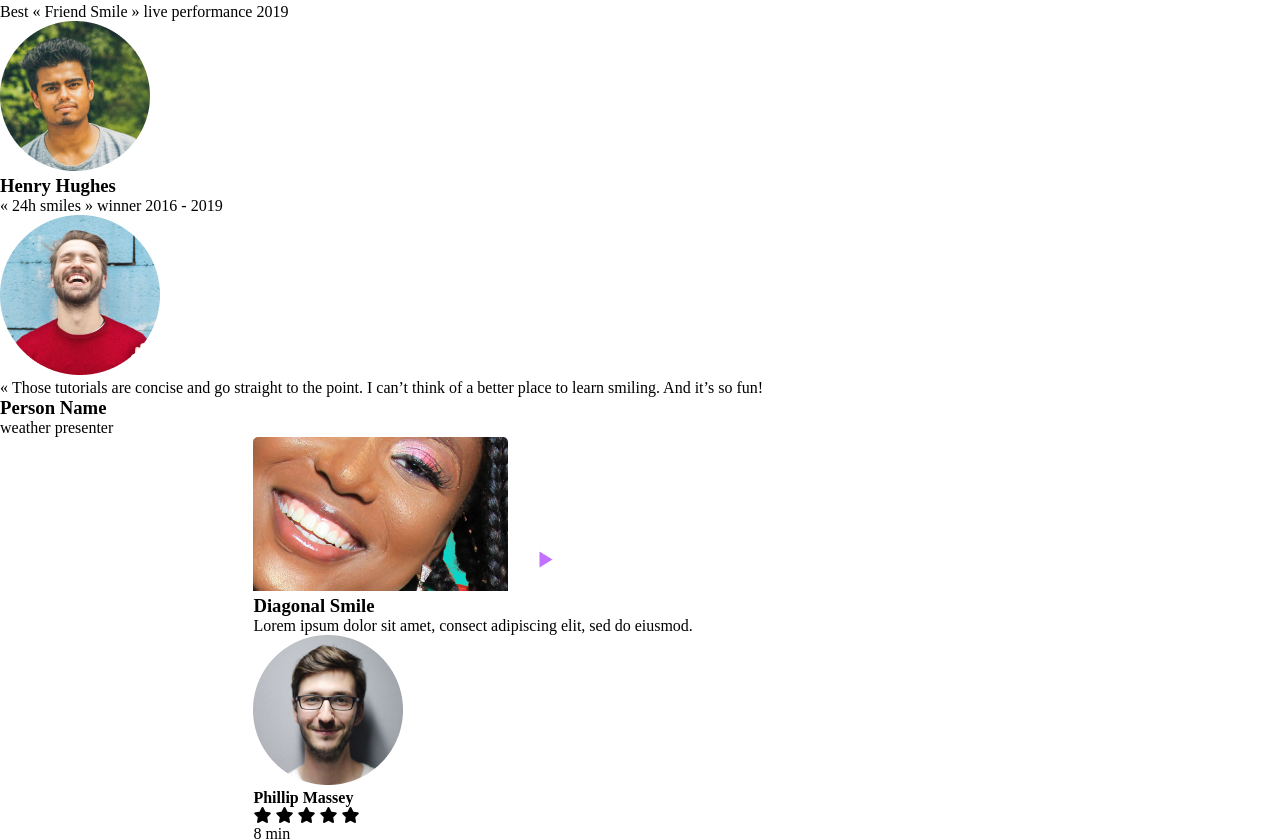
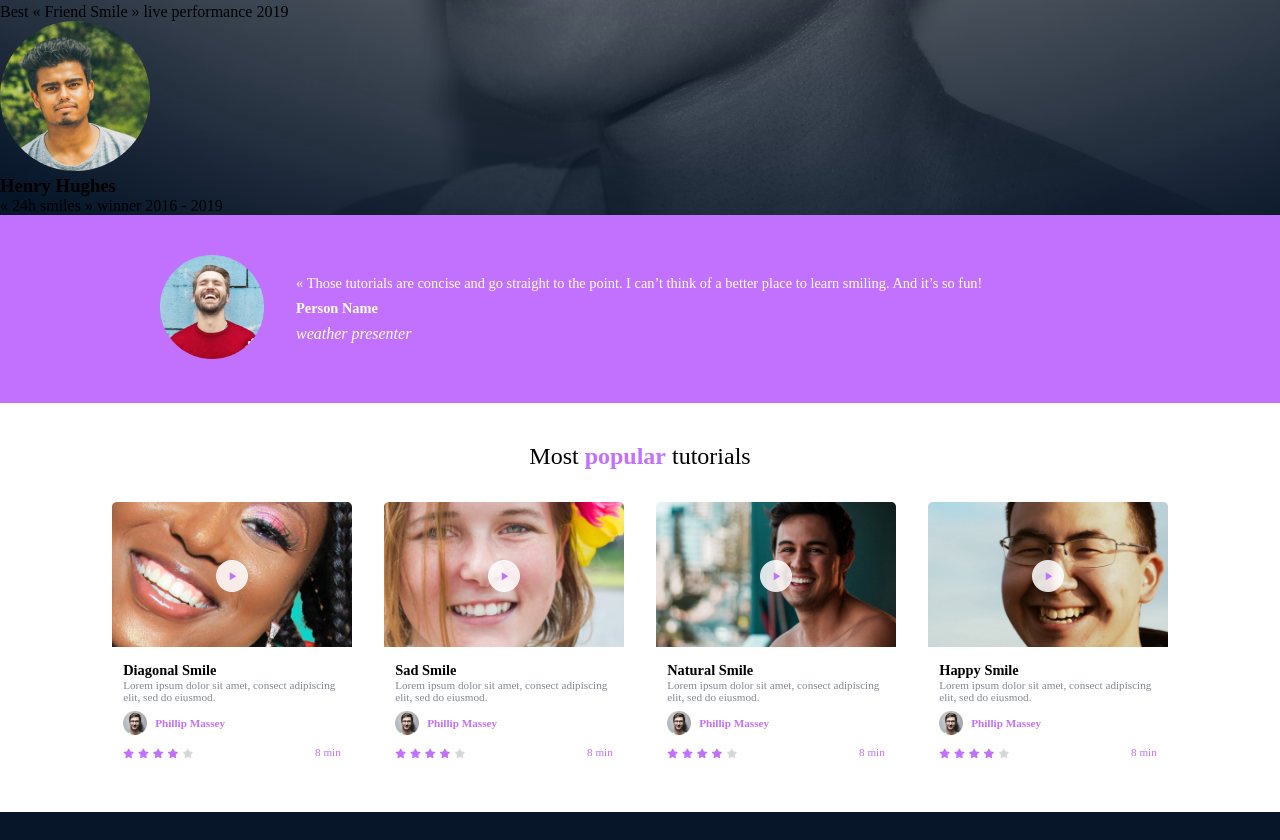
Before and after one commit to Elykplime/alx_html_css, a plain HTML site: page css_advanced/index.html in a window 1280 px wide. Shown: the part 943-1783 px from the top of the page. Drawn offline with Linux system fonts and the light colour scheme.

Commit message:
styles added

```diff
--- a/css_advanced/styles.css
+++ b/css_advanced/styles.css
@@ -4,13 +4,61 @@
     font-family: Source Sans Pro;
 }
 
+/* landing page starts here */
+
+
+.landing_page {
+    background-blend-mode: color;
+    background: #000000;
+    background: radial-gradient(85.9% 85.9% at 50% 14.1%, rgba(41, 48, 61, 0.0001) 0%, #071629 100%);
+    background-image: url(./images/Object.png);
+    background-repeat: no-repeat;
+}
+
+/* landing page ends here */
+
+/* Presenter section starts here */
+
+.presenter_section {
+    background-color: #c271ff;
+    padding: 2.5rem 10rem;
+    display: flex;
+    align-items: center;
+    gap: 2rem;
+}
+
+.presenter_image img {
+    width: 6.5rem;
+}
+
+.presenter_quote {
+    color: white;
+    display: flex;
+    flex-direction: column;
+    gap: .5rem;
+}
+
+.presenter_quote blockquote {
+    font-size: .9rem;
+}
+
+.presenter_quote h3 {
+    font-size: .9rem;
+}
+
+.presenter_quote p {
+    font-style: italic;
+}
+
+/* Presenter section ends here */
+
 /* tutorials_section starts here */
 .tutorials_section {
     background-color: white;
     display: flex;
-    flex-direction: row;
+    flex-direction: column;
     gap: 2rem;
-    align-items: center;
+    padding: 2.5rem 7rem;
 }
 
 .tutorials_section h2 span{
@@ -21,7 +69,7 @@
 
 .tutorials_container {
     display: flex;
-    flex-direction: column;
+    gap: 2rem;
 }
 
 .tutorials_section h2 {
@@ -29,7 +77,82 @@
     font-weight: 100;
 }
 
+.tutorials_content{
+    width: 25%;
+    display: flex;
+    flex-direction: column;
+    position: relative;
+}
 
+.tutorials_images{
+    width: 100%;
+    position: relative;
+}
+
+.tutorials_images .tutorials_banner {
+    width: 100%;
+}
+
+.tutorials_images .play {
+    position: absolute;
+    top: 50%;
+    left: 50%;
+    transform: translate(-50%, -50%);
+    height: 2rem;
+    width: 2rem;
+}
+
+.tutorials_content_details {
+    padding: .7rem;
+}
+
+.tutorials_content_details h3 {
+    font-size: .9rem;
+    font-weight: bold;
+}
+
+.tutorials_content_details p {
+    font-size: .7rem;
+    font-weight: lighter;
+    color: rgba(7, 22, 41, 0.5);
+    ;
+}
+
+.tutorials_commentator {
+    display: flex;
+    align-items: center;
+    gap: .5rem;
+    margin: .5rem 0
+}
+
+.tutorials_commentator img {
+    width: 1.5rem;
+}
+
+.tutorials_commentator h4 {
+    color: rgba(194, 113, 255, 1);
+    font-size: .7rem;
+}
+
+.tutorials_rating {
+    display: flex;
+    justify-content: space-between;
+    align-items: center;
+}
+
+.tutorials_rating_icon .fa_grey{
+    color: rgba(216, 216, 216, 1);
+    ;
+}
+
+.tutorials_rating_icon i {
+    font-size: .6rem;
+    color: rgba(194, 113, 255, 1);
+}
+
+.tutorials_rating p {
+    color: rgba(194, 113, 255, 1);
+}
 
 
 /* tutorials section ends here */
```
